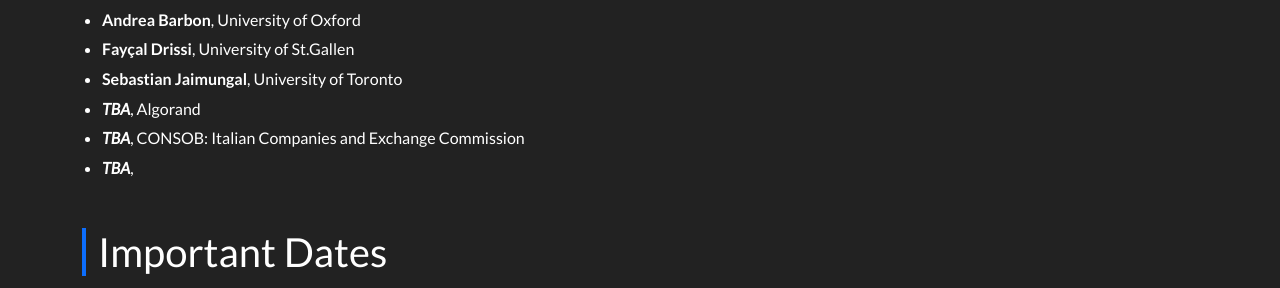
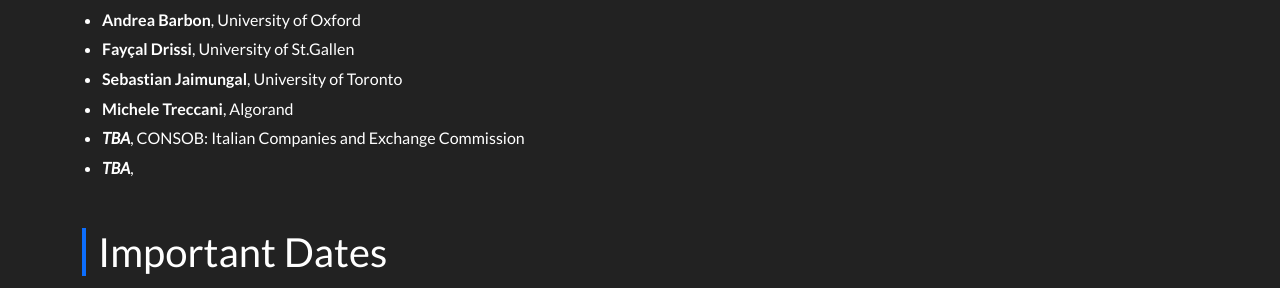
Before and after one commit to sns-defi/sns-defi.github.io, a Jekyll site: the page built from index.md, in a window 1280 px wide and 900 px high, scrolled down 855 px. Shown: the part 365-653 px from the top of the window. Built offline with Jekyll 4.4.1, drawn with Linux system fonts in a browser that asks for light colours; nearby versions of some CDN libraries.

Commit message:
Update speakers.yml

```diff
--- a/_data/speakers.yml
+++ b/_data/speakers.yml
@@ -16,9 +16,9 @@
   bio: |
     <em>TBD</em>.
 
-- name: "<em>TBA</em>"
+- name: "Michele Treccani"
   affiliation: "Algorand"
-  image: "/assets/img/speakers/tba.jpg"
+  image: "/assets/img/speakers/treccani.jpeg"
   bio: |
     <em>TBD</em>.
 
```
